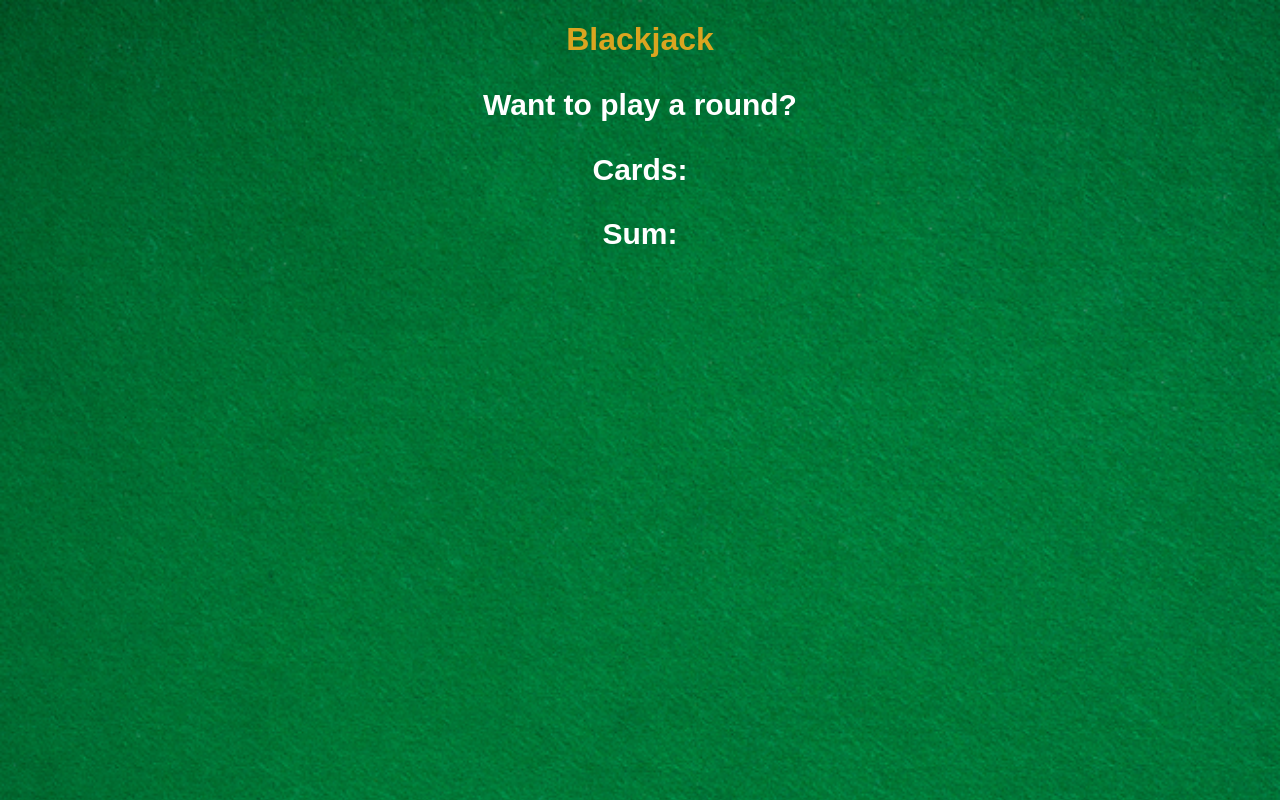
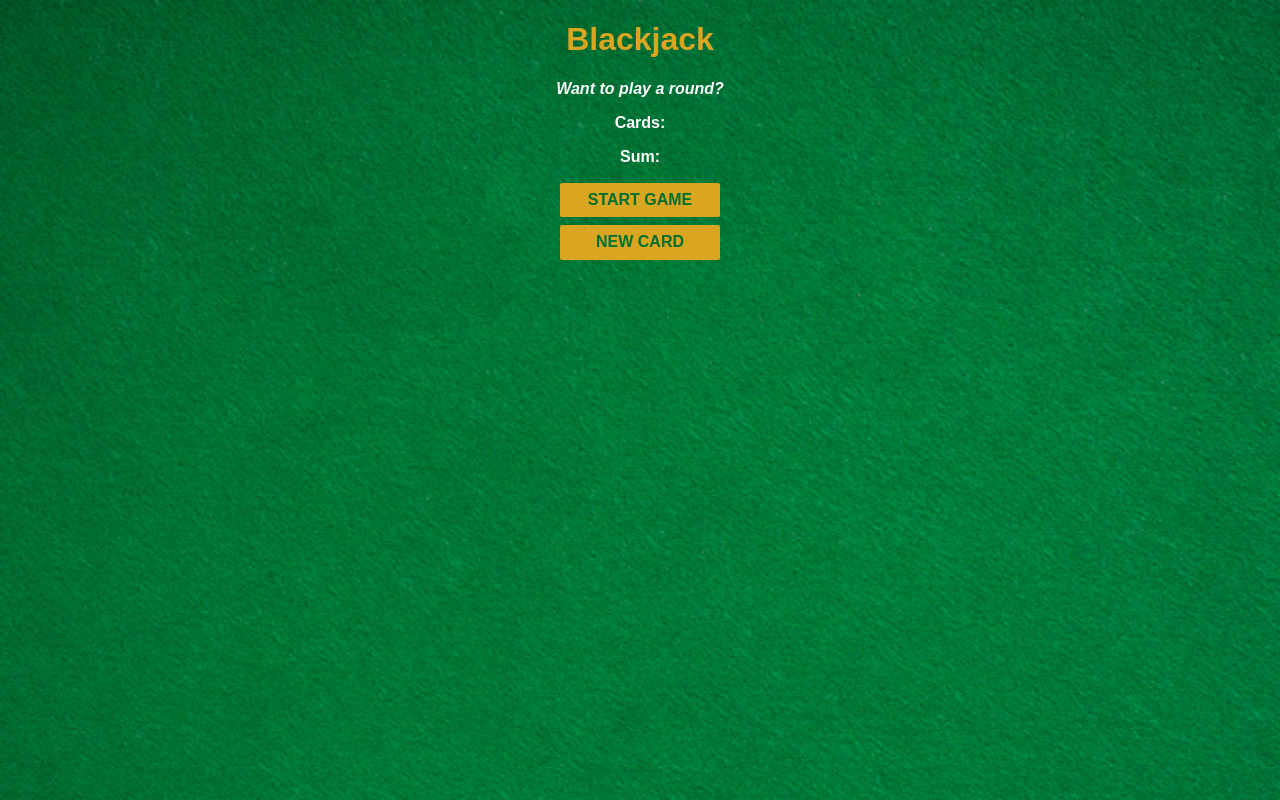
Before and after one commit to Opabby/blackjack-game, a plain HTML site: page index.html in a window 1280 px wide. Drawn offline with nearby package versions, Linux system fonts and the light colour scheme.

Commit message:
Adding cards array

```diff
--- a/index.css
+++ b/index.css
@@ -1,17 +1,27 @@
 body{
     background-image: url(./images/table.png);
-    background-repeat: no-repeat;
-    background-size: 100%;
+    background-size: cover;
     text-align: center;
     font-family: sans-serif;
+    color: white;
+    font-weight: 700;
 }
 
 h1 {
     color: goldenrod;
 }
 
-#message-el, p {
-    font-size: 30px;
-    color: white;
-    font-weight: 700;
+#message-el{
+    font-style: italic;
 }
+
+#start-btn, #new-btn{
+    color: #016f32;
+    font-weight: bold;
+    border: none;
+    border-radius: 2px;
+    width: 10rem;
+    padding: .5rem 0;
+    background-color: goldenrod;
+    margin-bottom: .5rem;
+}
--- a/index.html
+++ b/index.html
@@ -6,8 +6,11 @@
     <body>
         <h1>Blackjack</h1>
         <p id="message-el">Want to play a round?</p>
-        <p>Cards:</p>
-        <p>Sum:</p>
+        <p id="cards-el">Cards: </p>
+        <p id="sum-el">Sum: </p>
+        <button id="start-btn" onclick="startGame()">START GAME</button>
+        <br>
+        <button id="new-btn" onclick="newCard()">NEW CARD</button>
         <script src="index.js"></script>
     </body>
 </html>
--- a/index.js
+++ b/index.js
@@ -1,19 +1,35 @@
-let firstCard = 10;
+let firstCard = 7;
 let secondCard = 11;
+let cards = [firstCard, secondCard];
 let sum = firstCard + secondCard;
 let hasBlackJack = false;
 let isAlive = true;
 let message = "";
+let messageEl = document.getElementById("message-el");
+let sumEl = document.getElementById("sum-el");
+let cardsEl = document.getElementById("cards-el");
 
+function startGame() {
+    renderGame();
+}
 
+function renderGame() {
+    cardsEl.textContent = "Cards: " + cards[0] + " + " + cards[1];
+    sumEl.textContent = "Sum: " + sum;
     if (sum <= 20) {
         message = "Do you want to draw a new card?";
     } else if (sum === 21) {
-    message = "Congratulations, you won!";
+        message = "You've got Blackjack!";
         hasBlackJack = true;
     } else {
         message = "You're out of the game!";
         isAlive = false;
     }
+    messageEl.textContent = message;
+}
 
-console.log(message);
+function newCard() {
+    let card = 3;
+    sum += card;
+    renderGame();
+}
```
Lines whose indentation alone changed are shown as unchanged.
